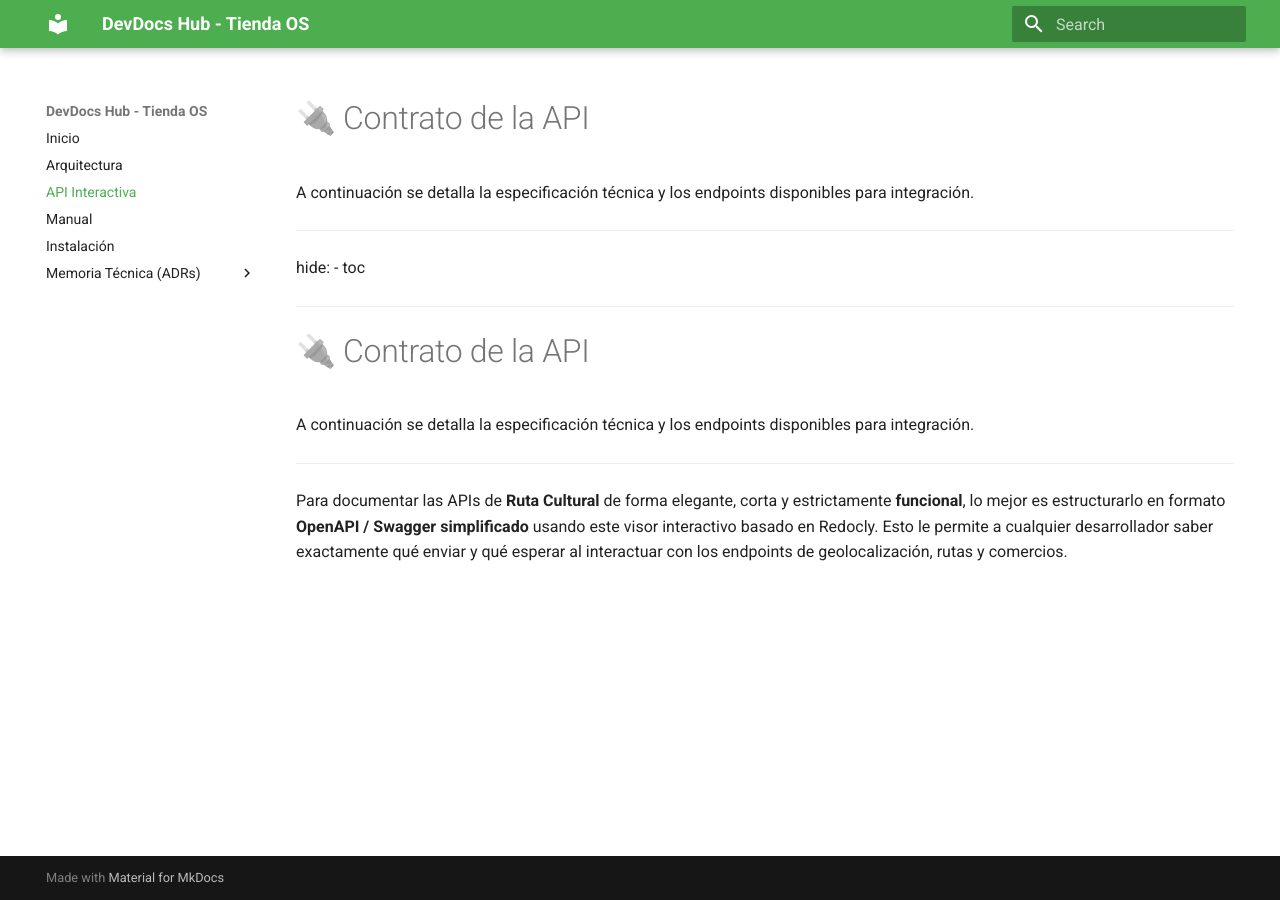
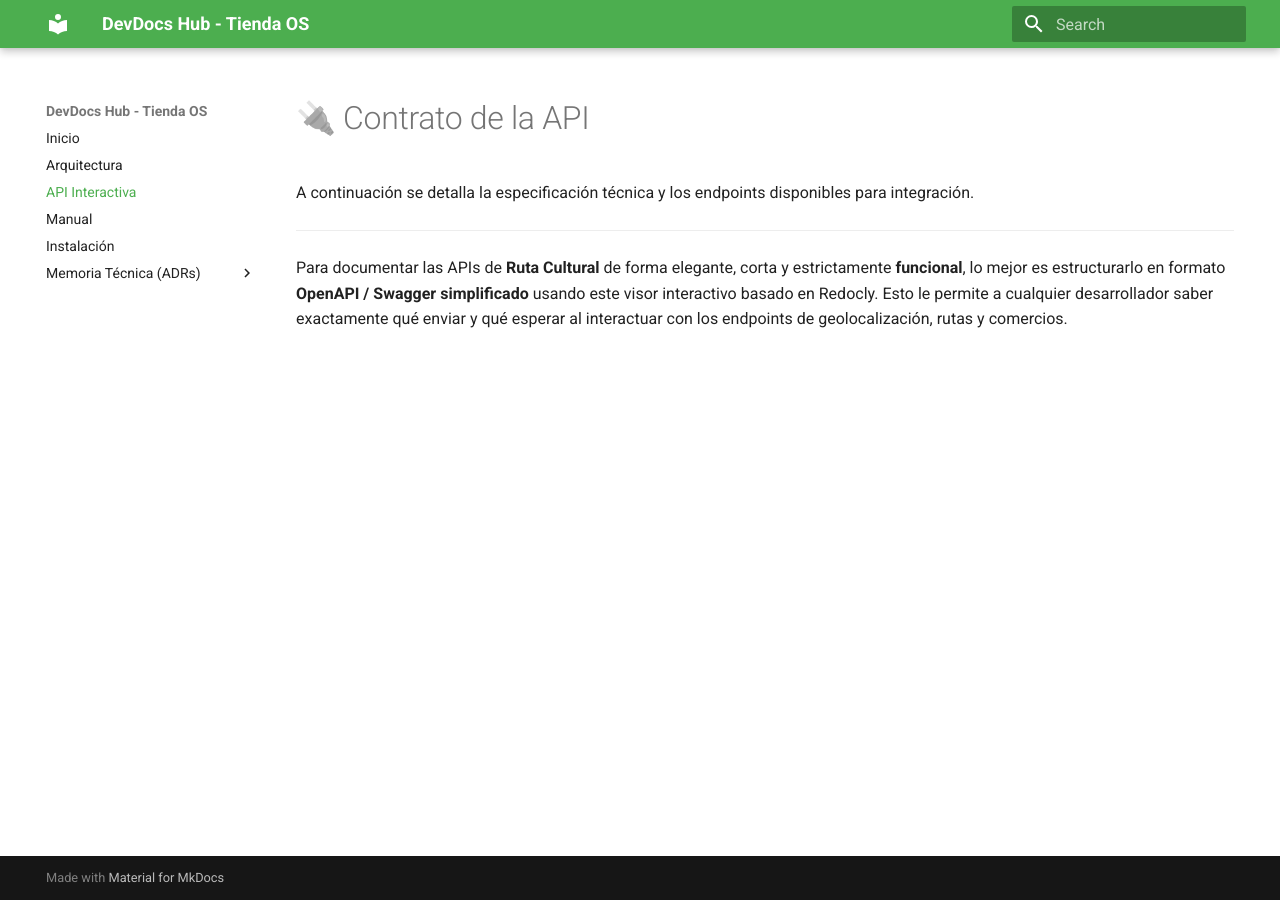
Before and after one commit to CarlRodr15/docs-tienda-os_ejemplo, an MkDocs documentation site: the page built from docs/api.md, in a window 1280 px wide. Built offline with MkDocs 1.6.1 and Material for MkDocs 9.7.7, drawn with Linux system fonts in a browser that asks for light colours.

Commit message:
actualizacion api

```diff
--- a/docs/api.md
+++ b/docs/api.md
@@ -1,19 +1,3 @@
----
-hide:
-  - toc
----
-<style>
-  /* Forza a MkDocs a usar todo el ancho de la pantalla solo en esta página */
-  .md-content { max-width: 100% !important; }
-</style>
-
-# 🔌 Contrato de la API
-
-A continuación se detalla la especificación técnica y los endpoints disponibles para integración.
-
-<redoc spec-url="/docs-tienda-os_ejemplo/api/api-new.yaml"></redoc>
-<script src="https://cdn.redoc.ly/redoc/latest/bundles/redoc.standalone.js"></script>
-
 ---
 hide:
   - toc
@@ -28,7 +12,10 @@ hide:
 
 A continuación se detalla la especificación técnica y los endpoints disponibles para integración.
 
-<redoc spec-url="./api-new.yaml"></redoc>
+<div>
+  <redoc spec-url="./api-ruta.yaml"></redoc>
+</div>
+
 <script src="https://cdn.redocly.com/redoc/latest/bundles/redoc.standalone.js"></script>
 
 ---
```
